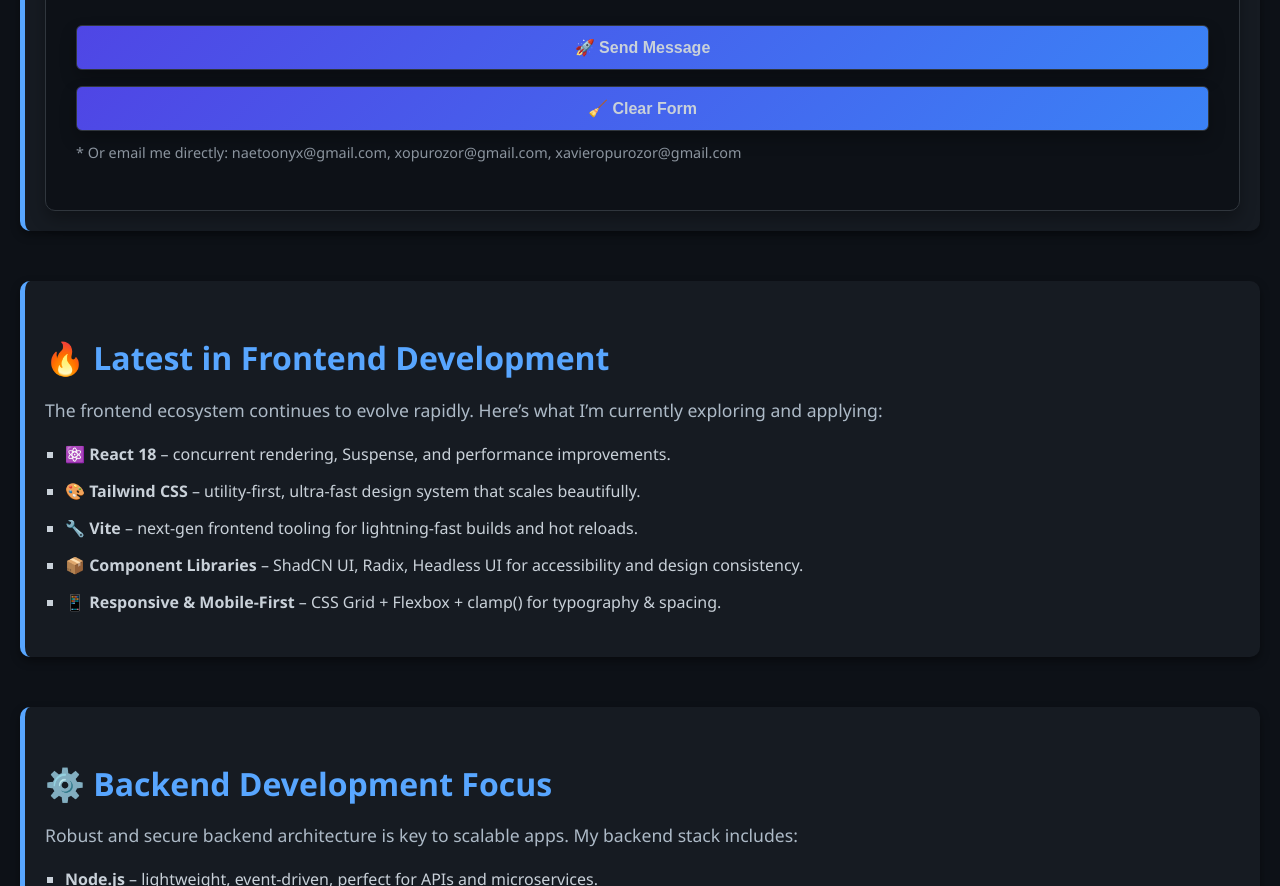
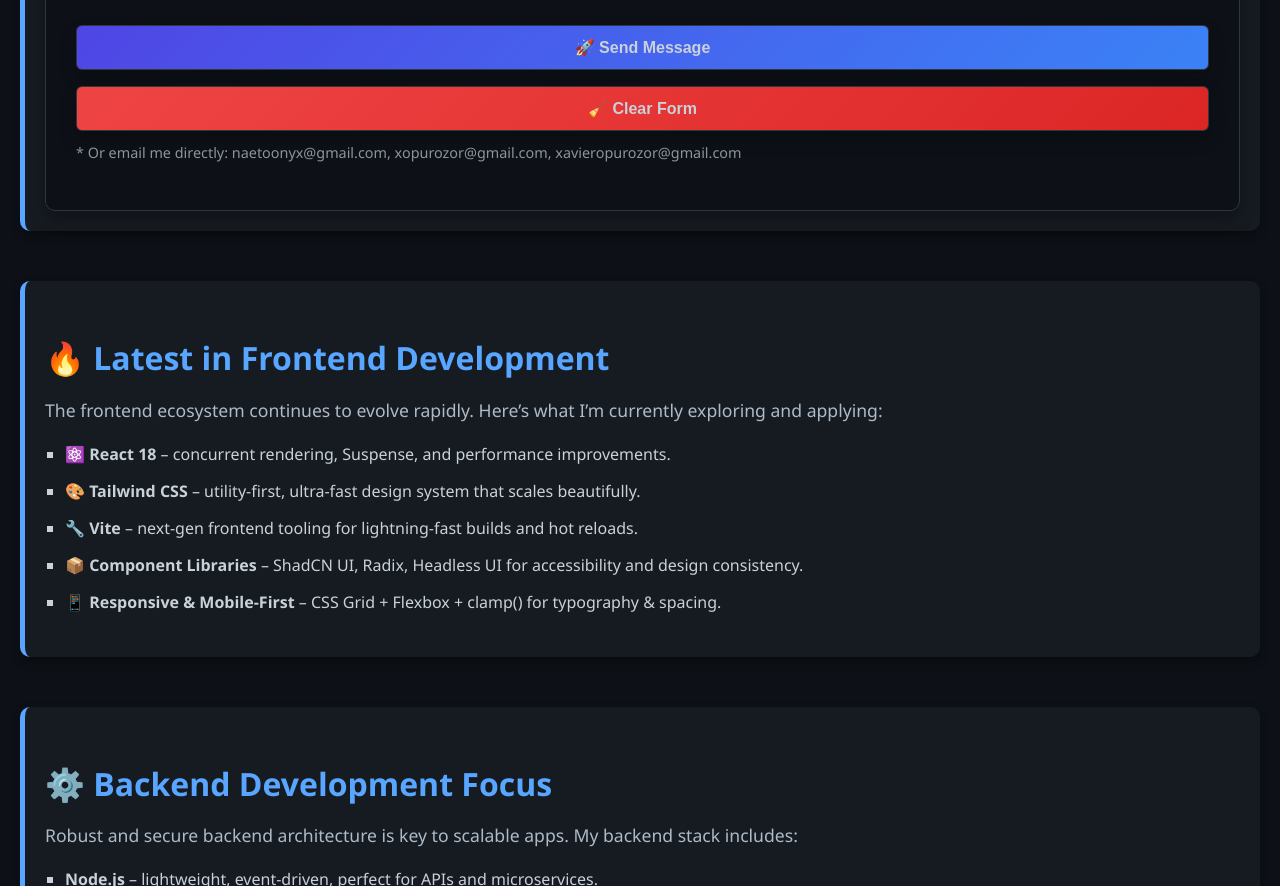
Before and after one commit to XavierOpurozor/Xavier-Techsite, a plain HTML site: page contact.html in a window 1280 px wide. Shown: the part 1620-2506 px from the top of the page. Drawn offline with Linux system fonts and the light colour scheme.

Commit message:
Update style.css

```diff
--- a/style.css
+++ b/style.css
@@ -153,8 +153,7 @@ a:hover {
   flex-wrap: wrap;
 }
 
-.submit-btn,
-.clear-btn {
+.submit-btn {
   background: linear-gradient(135deg, #4f46e5, #3b82f6);
   color: white;
   font-weight: bold;
@@ -167,14 +166,31 @@ a:hover {
   cursor: pointer;
 }
 
-.submit-btn:hover,
-.clear-btn:hover {
+.submit-btn:hover {
   background: linear-gradient(135deg, #4338ca, #2563eb);
   transform: translateY(-2px);
   box-shadow: 0 12px 20px rgba(0, 0, 0, 0.35);
 }
 
+/* Clear Button Styles (Red) */
+.clear-btn {
+  background: linear-gradient(135deg, #ef4444, #dc2626);
+  color: white;
+  font-weight: bold;
+  padding: 1rem 2rem;
+  border: none;
+  border-radius: 12px;
+  font-size: 1.1rem;
+  box-shadow: 0 8px 16px rgba(0, 0, 0, 0.25);
+  transition: all 0.3s ease;
+  cursor: pointer;
+}
 
+.clear-btn:hover {
+  background: linear-gradient(135deg, #b91c1c, #991b1b);
+  transform: translateY(-2px);
+  box-shadow: 0 12px 20px rgba(0, 0, 0, 0.35);
+}
 /* Responsive Layout */
 @media (max-width: 768px) {
   h1 {
```
